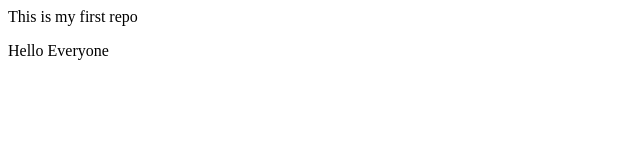
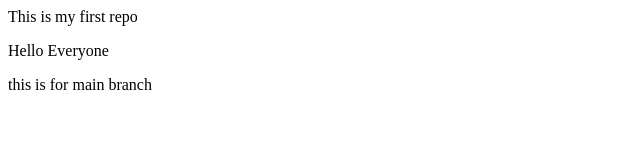
Before and after one commit to Karti9876/GDSC, a plain HTML site: page index.html in a window 1280 px wide. Shown: the whole page, without its empty margins (0-640 px from the left). Drawn offline with Linux system fonts and the light colour scheme.

Commit message:
new feature in main added

```diff
--- a/index.html
+++ b/index.html
@@ -1,2 +1,3 @@
 <p>This is my first repo </p>
 <p>Hello Everyone</p>
+ <p>this is for main branch</p>
```
